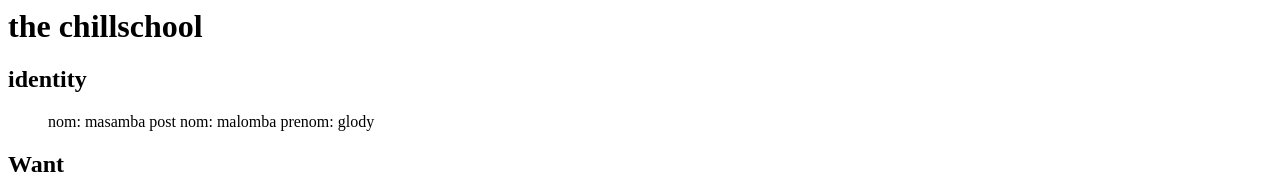
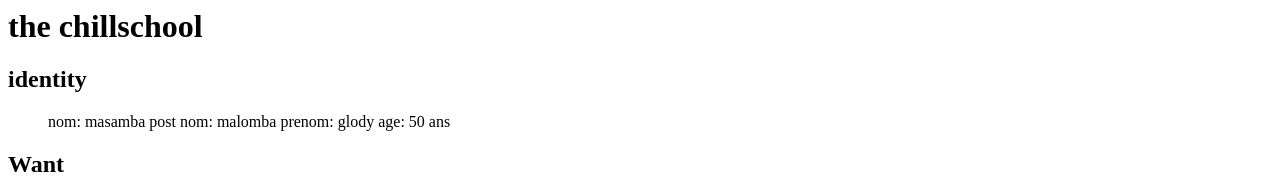
Before and after one commit to glodymasamba/beautyshop, a plain HTML site: page index.html in a window 1280 px wide. Shown: the top 195 px of the page. Drawn offline with Linux system fonts and the light colour scheme.

Commit message:
ajout age

```diff
--- a/index.html
+++ b/index.html
@@ -12,6 +12,7 @@
                 <l1>nom: masamba</l1>
                 <l1>post nom: malomba</l1>
                 <l1>prenom: glody</l1>
+                <l1>age: 50 ans</l1>
 
 
             </ul>
```
